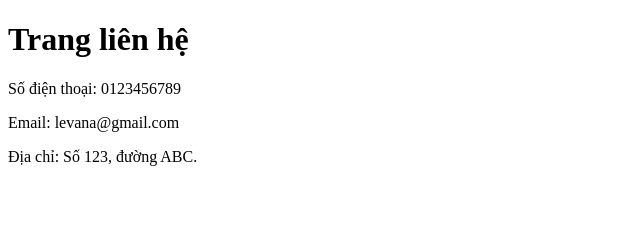
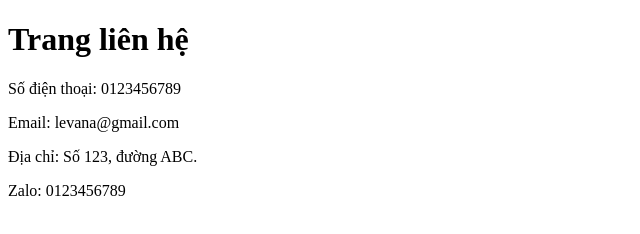
Before and after one commit to namdp1999/product-exam-t1-24, a plain HTML site: page lien-he.html in a window 1280 px wide. Shown: the whole page, without its empty margins (0-640 px from the left). Drawn offline with Linux system fonts and the light colour scheme.

Commit message:
Update lien-he.html

```diff
--- a/lien-he.html
+++ b/lien-he.html
@@ -11,5 +11,6 @@
   <p>Số điện thoại: 0123456789</p>
   <p>Email: levana@gmail.com</p>
   <p>Địa chỉ: Số 123, đường ABC.</p>
+  <p>Zalo: 0123456789</p>
 </body>
 </html>
```
